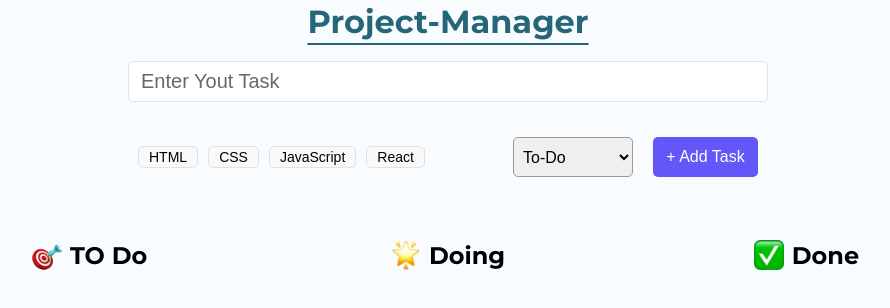
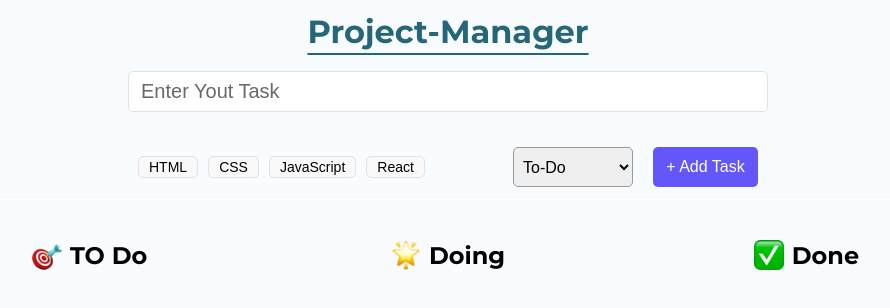
Before and after one commit to BhargavMaru07/ToDo-List, a React (Vite) app: page / in a window 1280 px wide. Shown: the top 308 px of the page, without its empty margins (192-1082 px from the left). Built offline with nearby package versions, Linux system fonts and the light colour scheme.

Commit message:
TaskForm.css updated

```diff
--- a/src/TaskForm.css
+++ b/src/TaskForm.css
@@ -4,6 +4,7 @@
     justify-content: center;
     border-bottom: 1px solid #fff;
     text-align: center;
+    padding-top: 20px;
 }
 
 .header > form {
```
